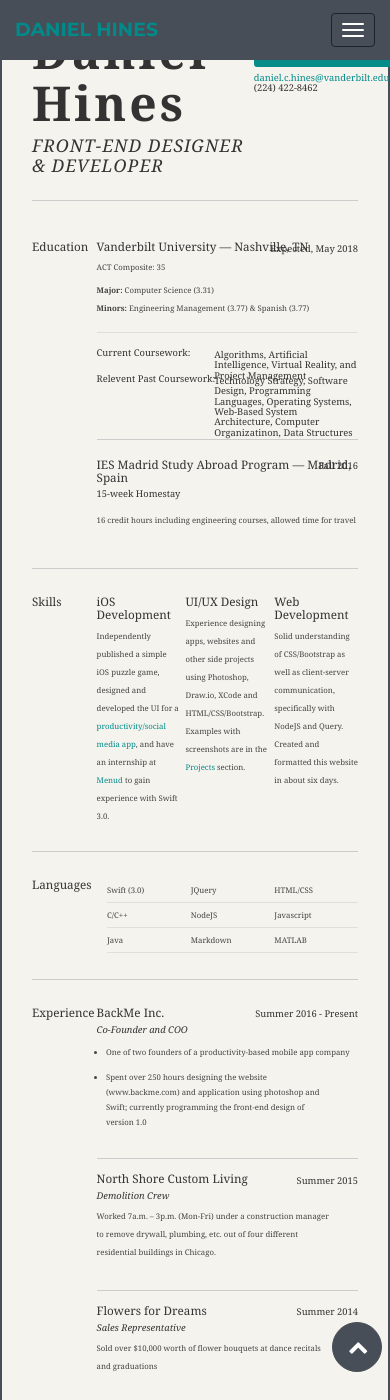
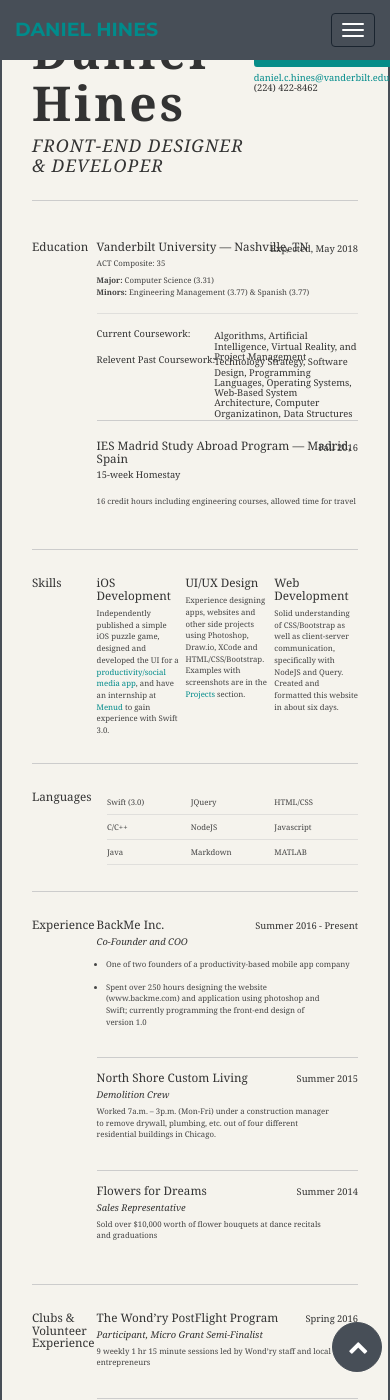
Before and after one commit to danielchines/danielchines.github.io, a Jekyll site: the page built from index.html, in a window 390 px wide and 1400 px high, scrolled down 1919 px. Built offline with Jekyll 4.4.1, drawn with Linux system fonts in a browser that asks for light colours.

Commit message:
Create resume.css

```diff
--- a/_includes/css/resume.css
+++ b/_includes/css/resume.css
@@ -24,14 +24,15 @@ p.resume { font-size: 100%; line-height: 18px; }
     #inner { padding: 10px 30px; }
     a#pdf { padding: 10px 40px; }
     #bd .first h2 { margin-left: 0px; }
+    p.resume { line-height: 3vw; }
     #bd .education .coursework h4 { width: 55%; top: 2px; font-size: 2.4vw;}
     #hd h1 { font-size: 6vw; }
     #hd h2 { font-size: 2.4vw }
     #inner h2 { font-size: 3vw; }
     #inner h3, h4 { font-size: 2.4vw; }
     #inner p { font-size: 2vw }
-    #doc2 li { line-height: 24px; font-size: 2vw; }
-
+    #doc2 li {  font-size: 2vw; }
+    #bd li.job.last { line-height: 3vw; }
 }
 
 #doc2 .yui-t7 { padding-right: 0; }
```
